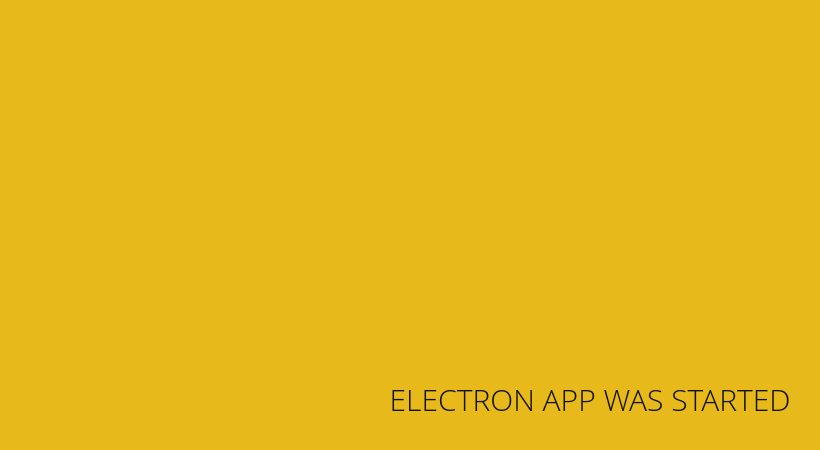
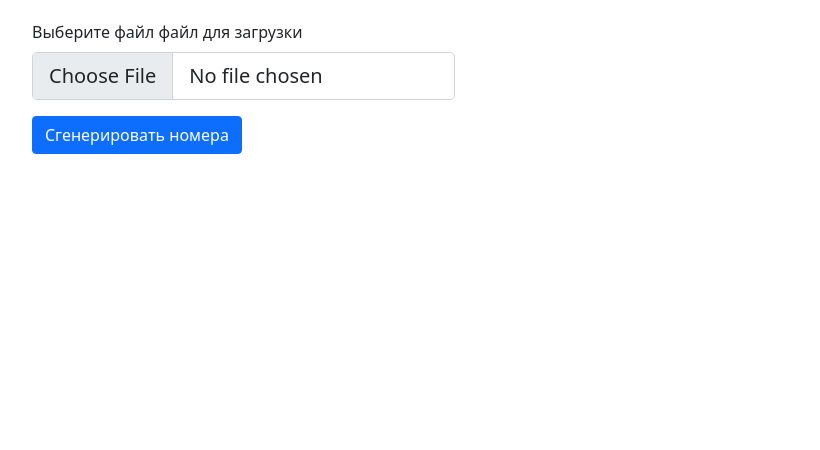
Before and after one commit to grytsalex/electron-react-example-app, a React (Create React App) app: page / in a window 1280 px wide. Shown: the top 450 px of the page, without its empty margins (50-870 px from the left). Built offline with nearby package versions, Linux system fonts and the light colour scheme.

Commit message:
create layout for file loader

```diff
--- a/package.json
+++ b/package.json
@@ -15,7 +15,9 @@
     "@testing-library/jest-dom": "^5.14.1",
     "@testing-library/react": "^11.2.7",
     "@testing-library/user-event": "^12.8.3",
+    "bootstrap": "^5.0.2",
     "react": "^17.0.2",
+    "react-bootstrap": "^2.0.0-beta.4",
     "react-dom": "^17.0.2",
     "react-scripts": "4.0.3",
     "web-vitals": "^1.1.2"
--- a/src/App.css
+++ b/src/App.css
@@ -1,22 +1,12 @@
 .App {
-  background-color: #e7b91b;
   width: 100%;
   height: 100vh;
 }
 
-h2 {
-  color: #111;
-  font-family: "Open Sans", sans-serif;
-  font-size: 30px;
-  font-weight: 300;
-  line-height: 32px;
-  margin: 0 0 72px;
-  text-align: center;
+.file-input {
+  width: fit-content;
+}
 
-  position: absolute;
-  left: 50%;
-  top: 50%;
-  transform: translate(-50%,-50%);
-  /* or 3d alternative if you will add animations (smoother transitions) */
-  transform: translate3d(-50%,-50%,0);
+.label {
+  padding-top: 20px;
 }
--- a/src/App.js
+++ b/src/App.js
@@ -1,10 +1,28 @@
-import './App.css';
+import { Form, Button, Container, Row, Col } from "react-bootstrap";
+import { validateSingleInput } from "./utils";
+import "./App.css";
 
 function App() {
   return (
-    <div className="App">
-      <h2>ELECTRON APP WAS STARTED</h2>
-    </div>
+    <Container className="App">
+      <Row>
+        <Col>
+          <Form.Group controlId="formFileLg" className="mb-3 file-input">
+            <Form.Label className="label">Выберите файл файл для загрузки</Form.Label>
+            <Form.Control
+              type="file"
+              size="lg"
+              onChange={() => validateSingleInput(this)}
+            />
+          </Form.Group>
+        </Col>
+      </Row>
+      <Row>
+        <Col>
+          <Button variant="primary">Сгенерировать номера</Button>
+        </Col>
+      </Row>
+    </Container>
   );
 }
 
--- a/src/index.js
+++ b/src/index.js
@@ -3,6 +3,7 @@ import ReactDOM from 'react-dom';
 import './index.css';
 import App from './App';
 import reportWebVitals from './reportWebVitals';
+import 'bootstrap/dist/css/bootstrap.min.css';
 
 ReactDOM.render(
   <React.StrictMode>
--- /dev/null
+++ b/src/utils/index.js
@@ -0,0 +1 @@
+export { validateSingleInput } from "./formatValidation";
```
Also changed, not shown: src/utils/validateFileLoadedInput.js (added, +35 -0 lines), 1 other file (tests, documents, lock files or other folders).
